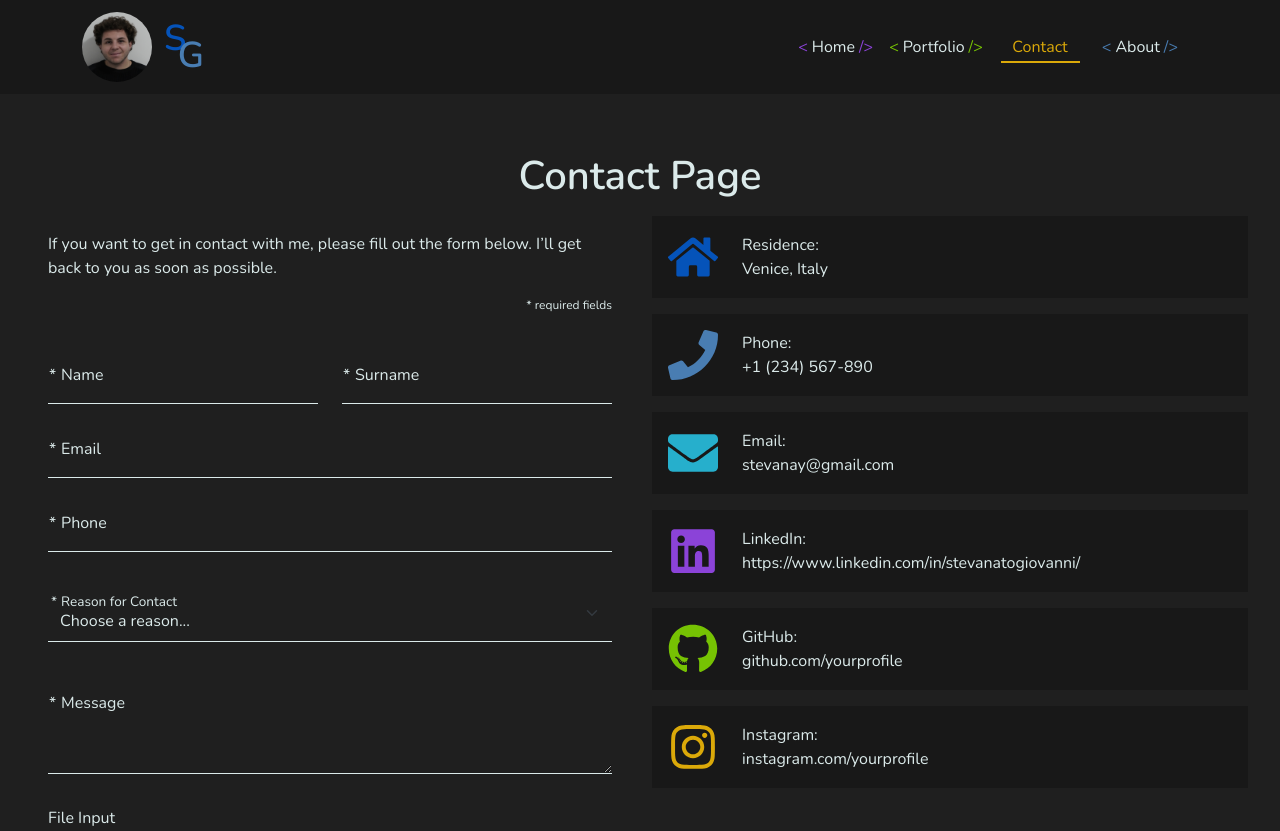
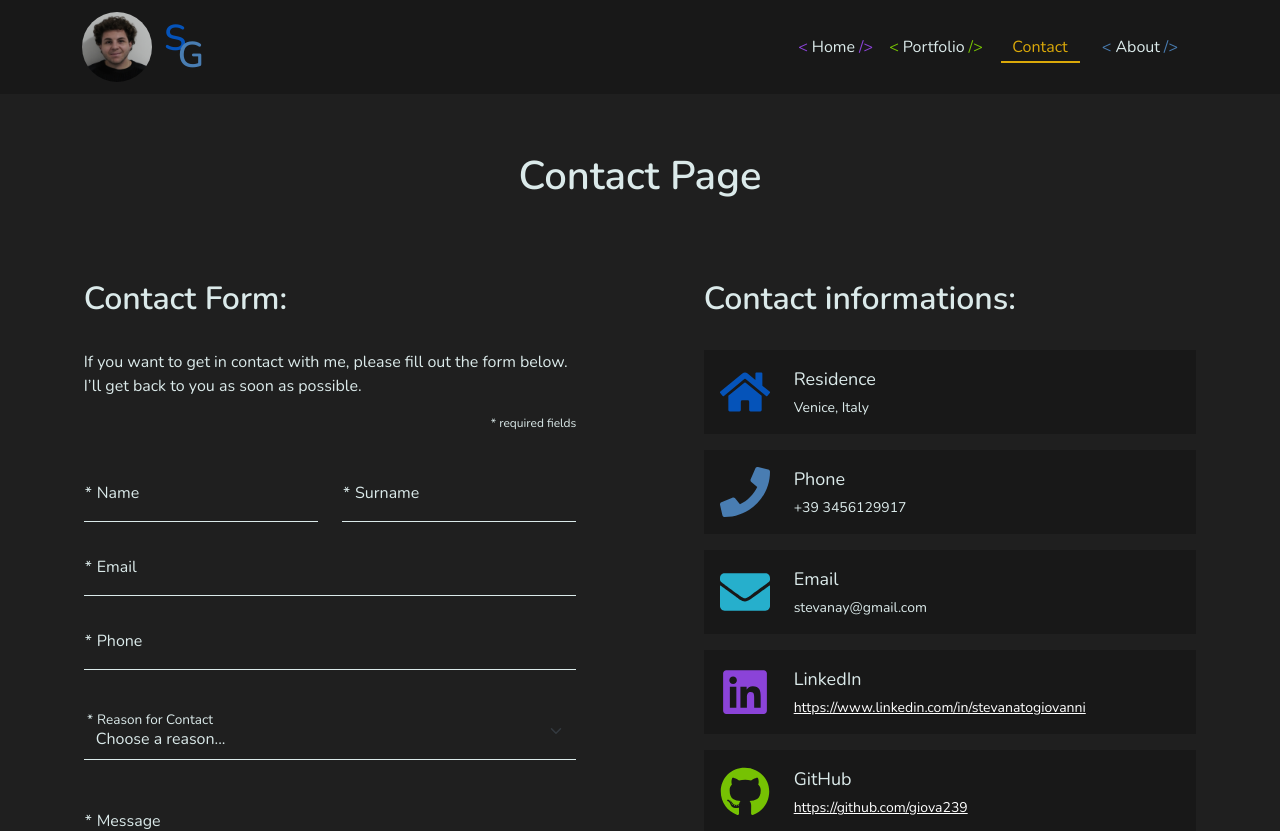
Before and after one commit to giova239/portfolio, a React (Create React App) app: page /contact in a window 1280 px wide. Shown: the top 831 px of the page. Built offline with nearby package versions, Linux system fonts and the light colour scheme.

Commit message:
Completed contact cards on contact page

```diff
--- a/src/components/pages/contact/components/contactCard.jsx
+++ b/src/components/pages/contact/components/contactCard.jsx
@@ -1,14 +1,34 @@
 import React from "react";
 import { Card } from "react-bootstrap";
 
-function ContactCard({ icon: Icon, iconColor = "primary", line1, line2 }) {
+function ContactCard({
+  icon: Icon,
+  iconColor = "primary",
+  line1,
+  line2,
+  isLink = false,
+}) {
   return (
     <Card className="bg-dark mb-4">
       <Card.Body className="d-flex align-items-center">
-        <Icon size={50} className={`text-primary me-5 text-${iconColor}`} />
+        <Icon
+          size={50}
+          className={`flex-grow text-primary me-5 text-${iconColor}`}
+        />
         <div className="d-flex flex-column justify-content-center">
-          <p className="mb-0">{line1}</p>
-          <p className="mb-0">{line2}</p>
+          <p className="fs-18 mb-1">{line1}</p>
+          {isLink ? (
+            <a
+              href={line2}
+              className="fs-14 mb-0 text-white"
+              target="_blank"
+              rel="noopener noreferrer"
+            >
+              {line2}
+            </a>
+          ) : (
+            <p className="fs-14 mb-0">{line2}</p>
+          )}
         </div>
       </Card.Body>
     </Card>
--- a/src/components/pages/contact/contact.jsx
+++ b/src/components/pages/contact/contact.jsx
@@ -14,52 +14,53 @@ import {
 function Contact() {
   return (
     <div className="contact-page pt-14">
-      <h1 className="text-center">Contact Page</h1>
-      <Row className="mt-4">
-        <Col lg={6} className="mb-4">
-          <Card>
-            <Card.Body>
-              <ContactForm />
-            </Card.Body>
-          </Card>
+      <h1 className="text-center mb-12">Contact Page</h1>
+      <Row className="justify-content-around">
+        <Col lg={6} xl={5} xxl={4} className="mb-4">
+          <h2 className="mb-6">Contact Form:</h2>
+          <ContactForm />
         </Col>
 
-        <Col lg={6}>
+        <Col lg={6} xl={5} xxl={4}>
+          <h2 className="mb-6">Contact informations:</h2>
           <ContactCard
             icon={FaHome}
             iconColor="primary"
-            line1="Residence:"
+            line1="Residence"
             line2="Venice, Italy"
           />
           <ContactCard
             icon={FaPhone}
             iconColor="secondary"
-            line1="Phone:"
-            line2="+1 (234) 567-890"
+            line1="Phone"
+            line2="+39 3456129917"
           />
           <ContactCard
             icon={FaEnvelope}
             iconColor="info"
-            line1="Email:"
+            line1="Email"
             line2="stevanay@gmail.com"
           />
           <ContactCard
             icon={FaLinkedin}
             iconColor="accent1"
-            line1="LinkedIn:"
-            line2="https://www.linkedin.com/in/stevanatogiovanni/"
+            line1="LinkedIn"
+            line2="https://www.linkedin.com/in/stevanatogiovanni"
+            isLink
           />
           <ContactCard
             icon={FaGithub}
             iconColor="accent2"
-            line1="GitHub:"
-            line2="github.com/yourprofile"
+            line1="GitHub"
+            line2="https://github.com/giova239"
+            isLink
           />
           <ContactCard
             icon={FaInstagram}
             iconColor="accent3"
-            line1="Instagram:"
-            line2="instagram.com/yourprofile"
+            line1="Instagram"
+            line2="https://www.instagram.com/giobba___"
+            isLink
           />
         </Col>
       </Row>
```
